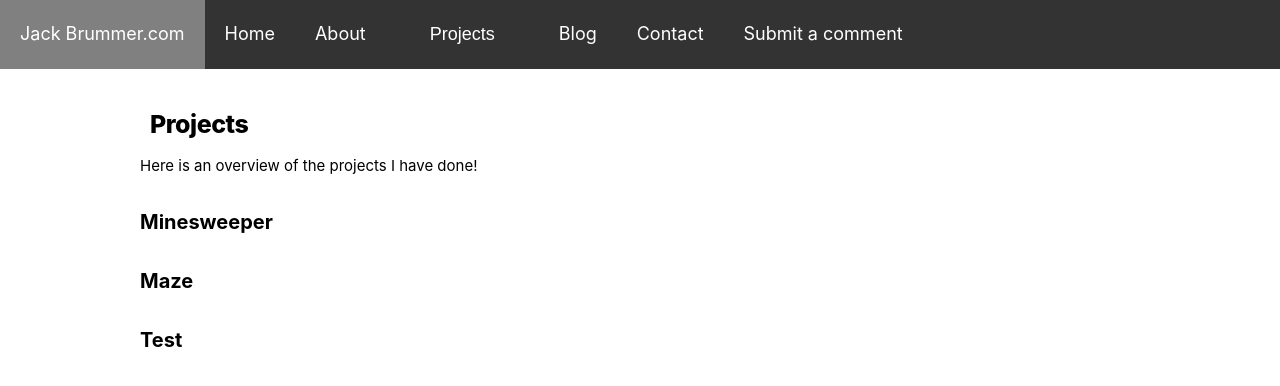
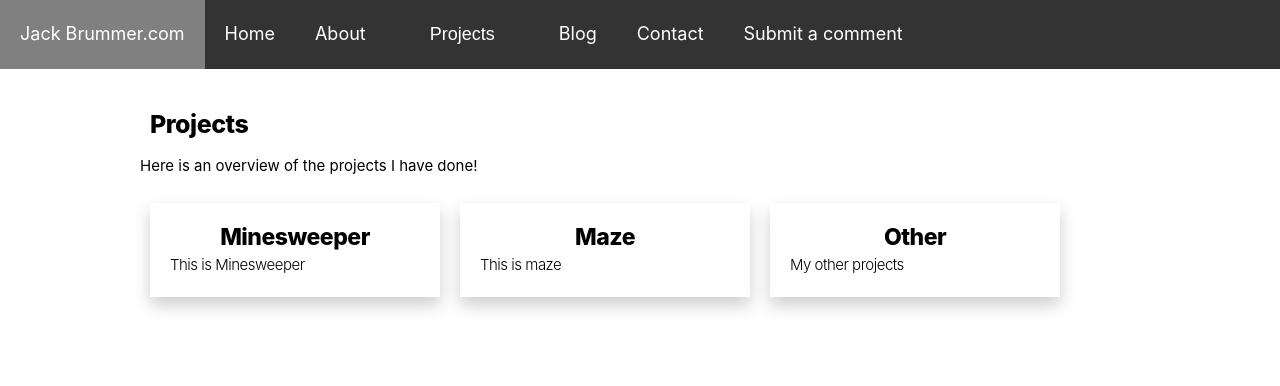
Before and after one commit to jbrummer402/Resume-Site, a Next.js app: page /Projects in a window 1280 px wide. Shown: the top 386 px of the page. Built offline with nearby package versions, Linux system fonts and the light colour scheme.

Commit message:
project grid coming along

```diff
--- a/components/layout.module.css
+++ b/components/layout.module.css
@@ -2,6 +2,16 @@
   max-width: 100rem;
   padding: 0 1rem;
   margin: 3rem auto 6rem;
+}
+
+.gridContainer {
+    box-shadow: 0px 8px 16px 0px rgba(0,0,0,0.2);
+    width: 25rem;
+    padding: 2rem;
+    margin: 1rem;
+    text-align: center;
+    font-weight: 800;
+    letter-spacing: -0.05rem;
 }
 
 .header {
--- a/components/projectGrid.js
+++ b/components/projectGrid.js
@@ -10,8 +10,12 @@ class ProjectGrid extends Component {
     render() {
         return (
             this.props.grid.map((project) => (
-                <Grid item xs={12}>
-                    <h1>{project}</h1>
+                <Grid item>
+                    <div style={{fontSize: "2.3rem", lineHeight: "1.3"}} className={styles.gridContainer}>
+                        {project[0]}
+
+                        <div style={{textAlign: "left", fontSize: "1.5rem",lineHeight: "1.6", fontWeight:"300"}}>{project[1]}</div>
+                    </div>
                 </Grid>
             ))
         );
--- a/pages/Projects.js
+++ b/pages/Projects.js
@@ -5,6 +5,8 @@ import Link from 'next/link'
 import Layout from "../components/layout"
 import Grid from '@material-ui/core/Grid'
 import ProjectGrid from '../components/projectGrid'
+
+const projectItems = [['Minesweeper', 'This is Minesweeper'], ['Maze', 'This is maze'], ['Other', 'My other projects']];
 
 export default function Projects() {
         return (
@@ -20,7 +22,9 @@ export default function Projects() {
                     justify="center"
                     alignItems="center">
 
-                    <ProjectGrid grid={['Minesweeper', 'Maze', 'Test']}/>
+                    <ProjectGrid grid={projectItems}>
+                        <section/> Test
+                    </ProjectGrid>
 
                 </Grid>
             </Layout>
```
